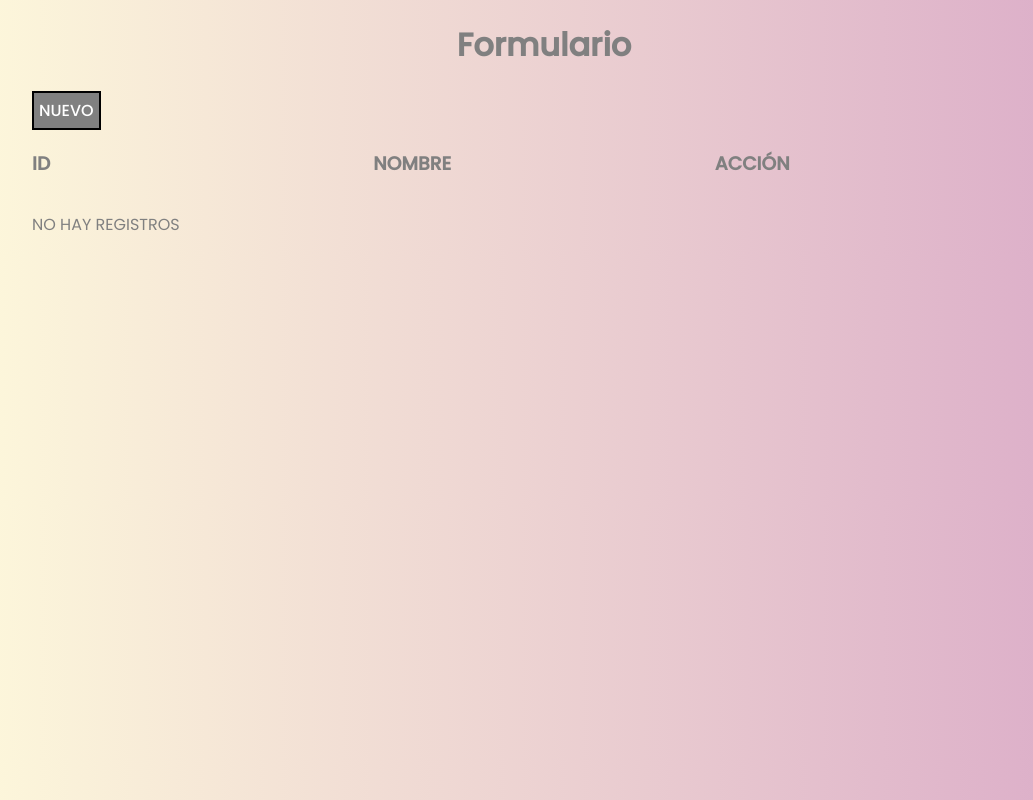
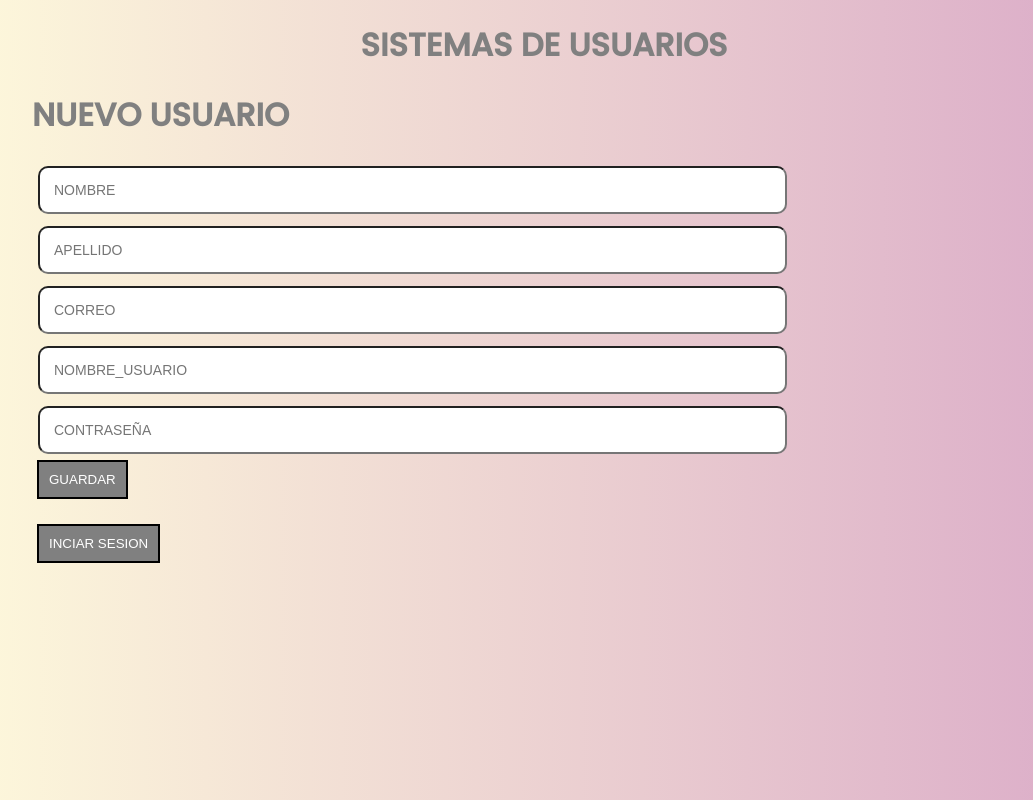
Before and after one commit to emi2102/practica_php, a PHP site: page /login_php/ in a window 1280 px wide. Shown: the whole page, without its empty margins (96-1129 px from the left). Run offline with PHP 8.4, Linux system fonts and the light colour scheme; data that the repository does not hold is empty.

Commit message:
añadiendo cambios

```diff
--- a/Modelo/index.php
+++ b/Modelo/index.php
@@ -7,7 +7,7 @@ class Modelo{
 
     public function __construct(){
         $this->Modelo=array();
-        $this->db=new PDO('mysql:host=localhost;dbname=formulario',"root","");
+        $this->db=new PDO('mysql:host=localhost;dbname=login',"root","");
     }
     public function insertar($tabla, $data){
         $consulta="insert into ".$tabla." values(null,".$data.")";
@@ -46,4 +46,30 @@ class Modelo{
             return false;
         }
     }
+    public function login($tabla, $condicion){
+        $consul="select * from ".$tabla." where ".$condicion.";";
+        $resul=$this->db->query($consul);
+        if($resul){
+            return $resul->fetchAll(PDO::FETCH_ASSOC);
+        }else{
+            return false;
+        }
+    }
+    public function validar_User_existente($tabla, $condicion){
+        $consul="select * from ".$tabla." where ".$condicion.";";
+        $resul=$this->db->query($consul);
+        if($resul){
+            return $resul->fetchAll(PDO::FETCH_ASSOC);
+        }else{
+            return false;
+        }
+    }public function validar_User_existente_Edit($tabla, $condicion, $condicion2){
+        $consul="select * from ".$tabla." where ".$condicion." AND ".$condicion2.";";
+        $resul=$this->db->query($consul);
+        if($resul){
+            return $resul->fetchAll(PDO::FETCH_ASSOC);
+        }else{
+            return false;
+        }
+    }
 }
--- a/config.php
+++ b/config.php
@@ -1,3 +1,3 @@
 <?php
-    define("urlsite","http://localhost/practicaFECHA");
+    define("urlsite","http://localhost/login_php");
 ?>
--- a/controlador/index.php
+++ b/controlador/index.php
@@ -7,11 +7,10 @@
             $this->model=new Modelo();
         }
 
-
         // mostrar
         static function index(){
             $datos=new Modelo();
-            $dato=$datos->mostrar("datos","1");
+            $dato=$datos->mostrar("usuario","1");
             require_once("vista/index.php");
         }
 
@@ -24,20 +23,25 @@
         static function guardar(){
             $nombre=$_REQUEST['nombre'];
             $apellido=$_REQUEST['apellido'];
-            $correo=$_REQUEST['correo'];
+             $correo=$_REQUEST['correo'];
+            $n_usuario=$_REQUEST['n_usuario'];
             $contrasenia=$_REQUEST['contrasenia'];
-            $fecha=$_REQUEST['fecha'];
-            $data="'".$nombre."','".$apellido."','".$correo."','".$contrasenia."','".$fecha."'";
-            $producto=new Modelo();
-            $dato=$producto->insertar("datos",$data);
-            header("location:".urlsite);
+            $data="'".$nombre."','".$apellido."','".$correo."','".$n_usuario."','".$contrasenia."'";
+            $usuario=new Modelo();
+            if($usuario->validar_User_existente("usuario","n_usuario='".$n_usuario."'")){
+              header('location:'.ModeloController::nuevo());
+              echo "<script>alert('el nombre_usuario: $n_usuario ya no esta disponible');</script>";
+            }else{
+              $dato=$usuario->insertar("usuario",$data);
+               header('location:'.ModeloController::iniciar());
+            }
          }
 
           // editar
         static function editar(){
             $id=$_REQUEST['id'];
             $datos=new Modelo();
-            $dato=$datos->mostrar("datos","id=".$id);
+            $dato=$datos->mostrar("usuario","id=".$id);
             require_once("vista/editar.php");
          }
 
@@ -47,20 +51,44 @@
             $nombre=$_REQUEST['nombre'];
             $apellido=$_REQUEST['apellido'];
             $correo=$_REQUEST['correo'];
+            $n_usuario=$_REQUEST['n_usuario'];
             $contrasenia=$_REQUEST['contrasenia'];
-            $fecha=$_REQUEST['fecha'];
-            $data="nombre='".$nombre."',apellido='".$apellido."',correo='".$correo."',contrasenia='".$contrasenia."',fecha='".$fecha."'";
+            $data="nombre='".$nombre."',apellido='".$apellido."',correo='".$correo."',n_usuario='".$n_usuario."',contrasenia='".$contrasenia."'";
              $datos=new Modelo();
-             $dato=$datos->actualizar("datos",$data,"id=".$id);
-             header("location:".urlsite);
+             if($datos->validar_User_existente_Edit("usuario","n_usuario='".$n_usuario."'","id!=".$id)){
+               header('location:'.ModeloController::editar());
+                echo "<script>alert('El nombre_usuario: $n_usuario ya no esta disponible');</script>";
+             }
+             else{
+              $dato=$datos->actualizar("usuario",$data,"id=".$id);
+              header('location:'.ModeloController::index());
+             }
+          }
+          static function iniciar(){
+            require_once("vista/login.php");
+
+          }
+          static function login(){
+            $usuario=$_REQUEST['n_usuario'];
+            $contrasenia=$_REQUEST['contrasenia'];
+             $datos=new Modelo();
+             $data="n_usuario='".$usuario."' AND contrasenia='".$contrasenia."'";
+             $dato=$datos->login("usuario",$data);
+            if($dato==true){
+                header('location:'.ModeloController::index());
+            }
+            else{
+              echo "<script>alert('la contraseña/nombre de usuario no coinciden');</script>";
+             header('location:'.ModeloController::iniciar());
+            }
           }
 
         // Eliminar
           static function eliminar(){
             $id=$_REQUEST['id'];
             $datos=new Modelo();
-            $dato=$datos->eliminar("datos","id=".$id);
-            header("location:".urlsite);
+            $dato=$datos->eliminar("usuario","id=".$id);
+            header('location:'.ModeloController::index());
          }
     }
 ?>
--- a/index.php
+++ b/index.php
@@ -7,6 +7,6 @@
         }
     }
     else{
-        ModeloController::index();
+        ModeloController::nuevo();
     }
 ?>
--- a/vista/css/style.css
+++ b/vista/css/style.css
@@ -15,7 +15,7 @@ body{
     width: 100%;
     height:100%;
     display: grid;
-    grid-template-columns: repeat(3,1fr);
+    grid-template-columns: repeat(5,1fr);
     justify-content: space-between;
     align-items: center;
     margin: auto;
--- a/vista/editar.php
+++ b/vista/editar.php
@@ -2,7 +2,7 @@
   require_once("layouts/header.php");
 ?>
 
-<h1 class="text-center">NUEVO FORMULARIO</h1>
+<h1 class="text-center">EDITAR USUARIO</h1>
 <form action="" method="get">
 <?php
     foreach($dato as $key => $value):
@@ -11,8 +11,8 @@
     <input class="input"  type="text" value="<?php echo $v['nombre'] ?>" placeholder="NOMBRE" name="nombre"><br>
     <input class="input" type="text" value="<?php echo $v['apellido'] ?>" placeholder="APELLIDO" name="apellido"><br>
     <input class="input" type="email" value="<?php echo $v['correo'] ?>" placeholder="CORREO" name="correo"><br>
+    <input class="input" type="text" value="<?php echo $v['n_usuario'] ?>" placeholder="NOMBRE_USUARIO" name="n_usuario"><br>
     <input class="input" type="text" value="<?php echo $v['contrasenia'] ?>" placeholder="CONTRASEÑA" name="contrasenia"><br>
-    <input class="input" type="date" value="<?php echo $v['fecha'] ?>" placeholder="dd/mm/aaaa" name="fecha"><br>
     <input type="hidden" value="<?php echo $v['id'] ?>" name="id"> <br>
     <input type="submit" class="btn btn-1" name="btn" value="ACTUALIZAR"><br>
     <input type="hidden" name="n" value="actualizar">
--- a/vista/index.php
+++ b/vista/index.php
@@ -1,10 +1,12 @@
 <?php
     require_once("layouts/header.php");
 ?>
-<a href="index.php?n=nuevo" class="btn">NUEVO</a>
+<!-- <a href="index.php?n=nuevo" class="btn">NUEVO</a> -->
 <div class="grid">
         <h3>ID</h3>
         <h3>NOMBRE</h3>
+        <h3>USUARIO</h3>
+        <h3>CONTRASEÑA</h3>
         <h3>ACCIÓN</h3>
         <?php
             if(!empty($dato)):
@@ -12,6 +14,8 @@
                     foreach($value as $v):?>
                         <p><?php echo $v['id'] ?> </p>
                         <p><?php echo $v['nombre'] ?> </p>
+                        <p><?php echo $v['n_usuario'] ?> </p>
+                        <p><?php echo $v['contrasenia'] ?> </p>
                         <p>
                             <a class="btn" href="index.php?n=editar&id=<?php echo $v['id']?>">EDITAR</a>
                             <a class="btn" href="index.php?n=eliminar&id=<?php echo $v['id']?>" onclick="return confirm('ESTA SEGURO'); false">ELIMINAR</a>
--- a/vista/layouts/header.php
+++ b/vista/layouts/header.php
@@ -8,9 +8,9 @@
 <link rel="preconnect" href="https://fonts.gstatic.com" crossorigin>
 <link href="https://fonts.googleapis.com/css2?family=Poppins:wght@300;400;500&display=swap" rel="stylesheet">
     <link rel="stylesheet" href="vista/css/style.css">
-    <title>Formularios</title>
+    <title>USUARIOS</title>
 </head>
 <body>
-    <h1 class="text-centrado">Formulario</h1>
+    <h1 class="text-centrado">SISTEMAS DE USUARIOS</h1>
 </body>
 </html>
--- a/vista/nuevo.php
+++ b/vista/nuevo.php
@@ -2,13 +2,18 @@
   require_once("layouts/header.php");
 ?>
 
-<h1 class="text-center">NUEVO FORMULARIO</h1>
+<h1 class="text-center">NUEVO USUARIO</h1>
 <form action="" method="get">
-    <input class="input" type="text" placeholder="NOMBRE" name="nombre"><br>
-    <input class="input" type="text" placeholder="APELLIDO" name="apellido"><br>
-    <input class="input" type="email" placeholder="CORREO" name="correo"><br>
-    <input class="input" type="text" placeholder="CONTRASEÑA" name="contrasenia"><br>
-    <input class="input" type="date" placeholder="dd/mm/aaaa" name="fecha"><br>
+    <input class="input" type="text" placeholder="NOMBRE" name="nombre" required><br>
+    <input class="input" type="text" placeholder="APELLIDO" name="apellido" required><br>
+    <input class="input" type="email" placeholder="CORREO" name="correo" required><br>
+    <input class="input" type="text" placeholder="NOMBRE_USUARIO" name="n_usuario" required><br>
+    <input class="input" type="password" placeholder="CONTRASEÑA" name="contrasenia" required><br>
     <input type="submit" class="btn btn-1" name="btn" value="GUARDAR"><br>
     <input type="hidden" name="n" value="guardar">
 </form>
+<form action="">
+      <!-- para iniciar sesion en tal caso -->
+    <input type="submit" class="btn btn-1" name="btn" value="INCIAR SESION"><br>
+    <input type="hidden" name="n" value="iniciar">
+</form>
```
Also changed, not shown: vista/login.php (added, +15 -0 lines).
